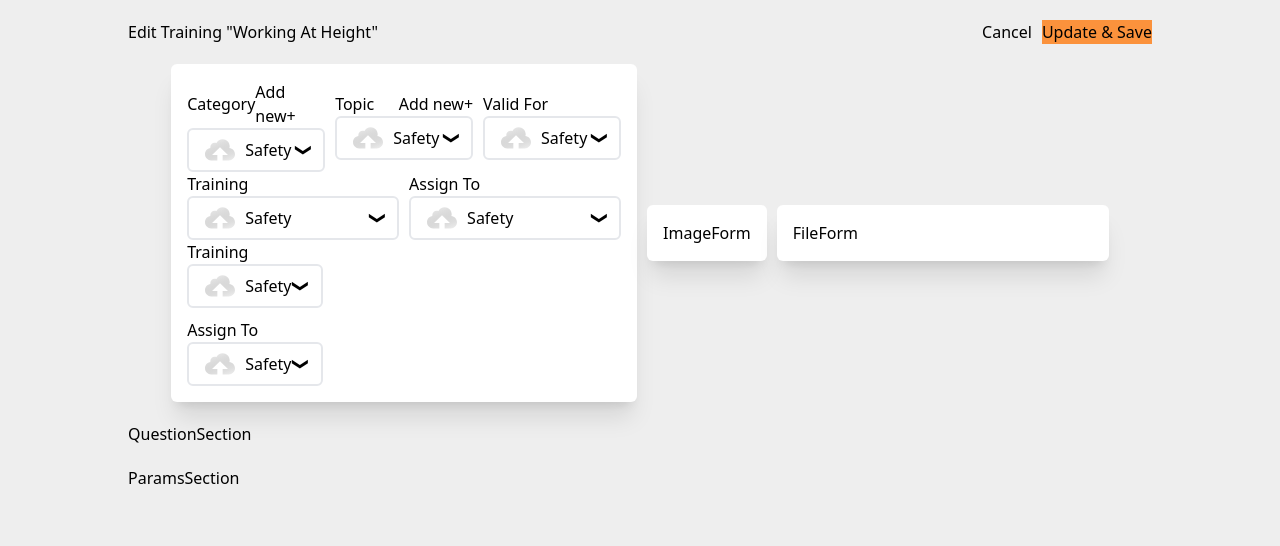
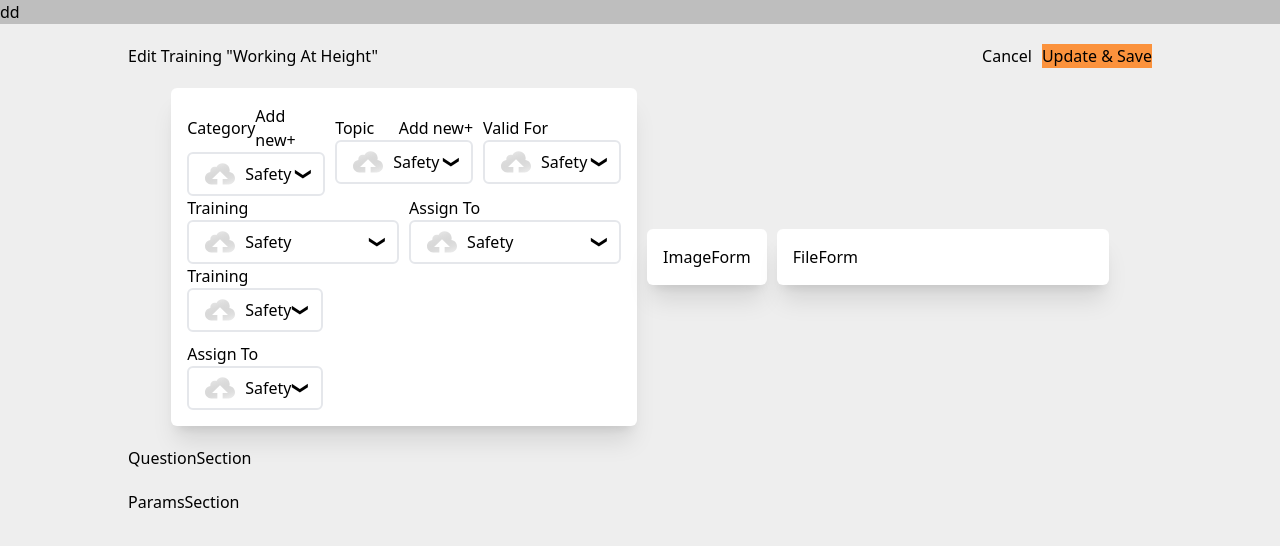
Before and after one commit to houdamzari/newelec-local, a React (Vite) app: page / in a window 1280 px wide. Shown: the top 546 px of the page. Built offline with nearby package versions, Linux system fonts and the light colour scheme.

Commit message:
Add color variables

```diff
--- a/src/components/Navbar/Navbar.jsx
+++ b/src/components/Navbar/Navbar.jsx
@@ -1,7 +1,7 @@
 function Navbar() {
-  return (<nav className="bg-red-400">
+  return (<nav className="bg-grey">
     <img src="" alt="" />
-    <ul></ul>
+    <ul>dd</ul>
   </nav>);
 }
 
--- a/tailwind.config.cjs
+++ b/tailwind.config.cjs
@@ -5,7 +5,7 @@ module.exports = {
   theme: {
     extend: {
       colors: {
-        grey: "#F6F6F6",
+        grey: "#BEBEBE",
       },
     },
   },
```
